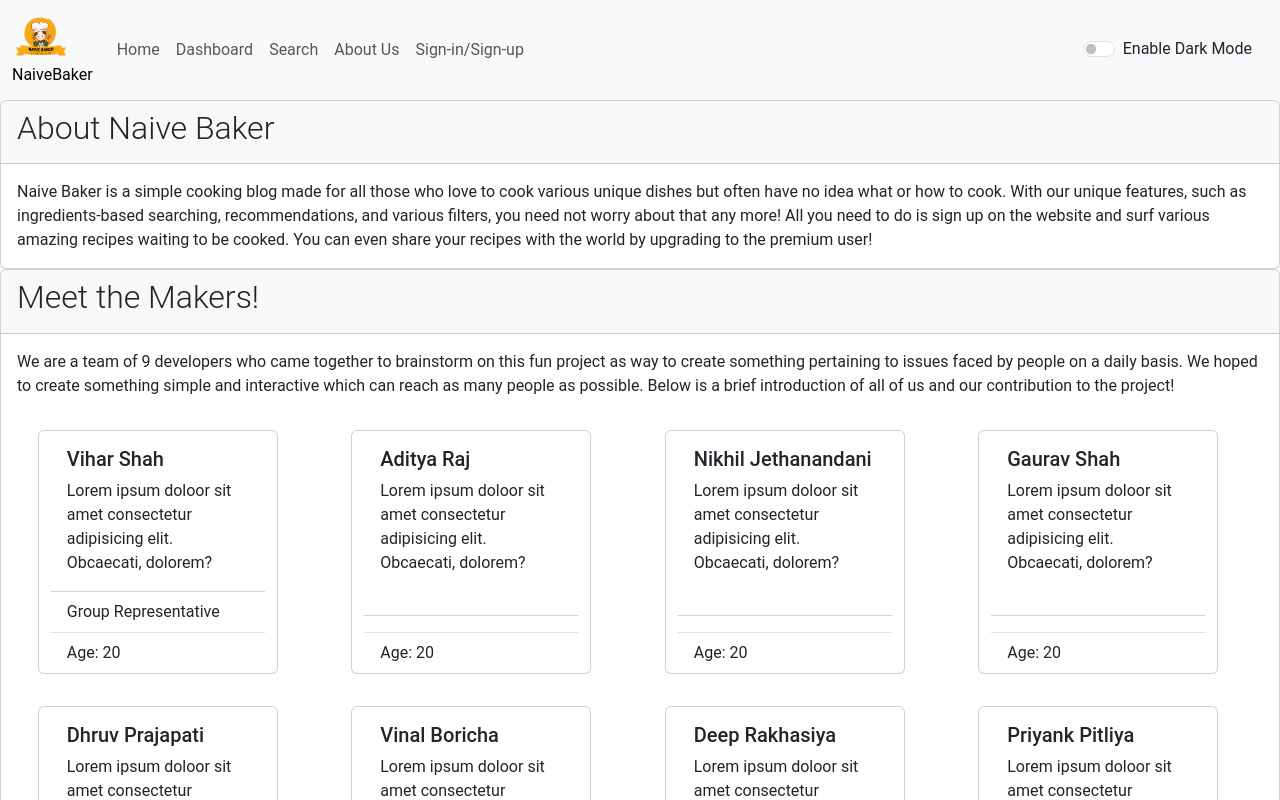
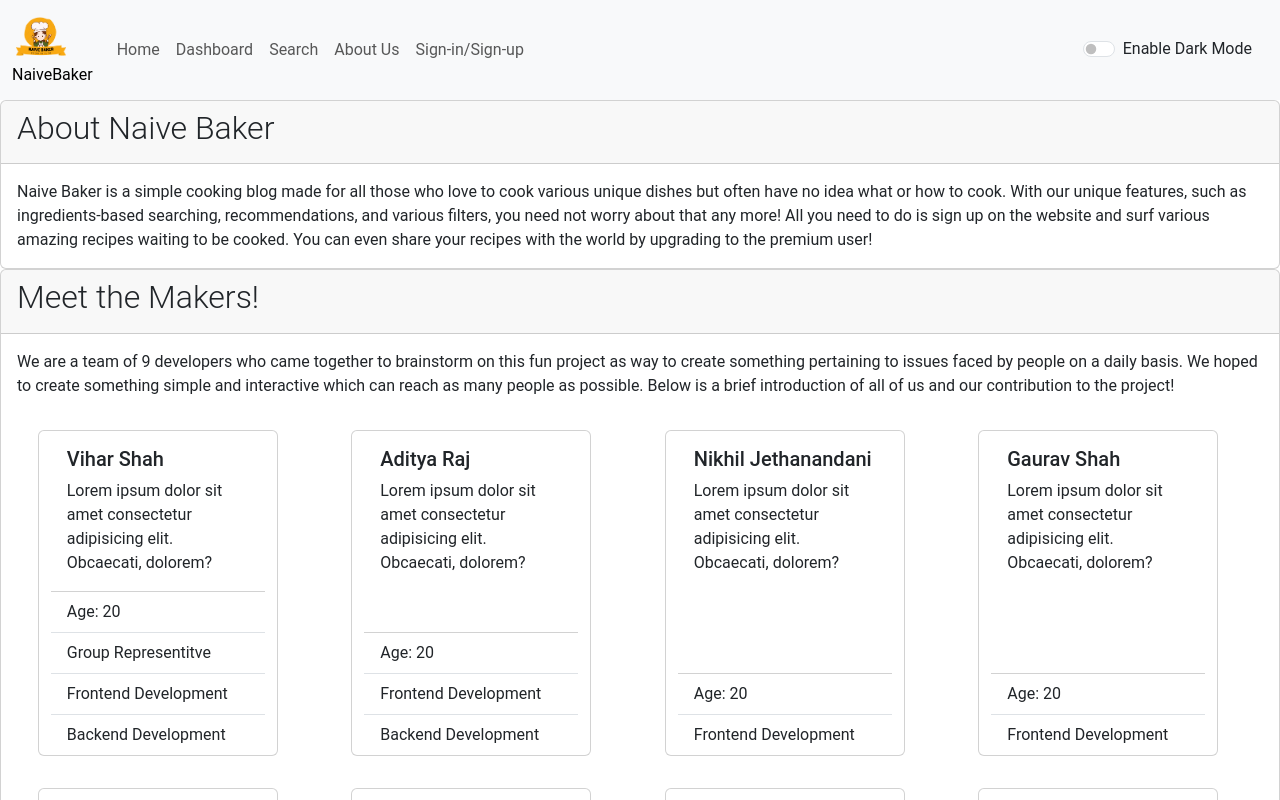
Before and after one commit to dhruvprajapati18082002/Naive_Baker, a React (Create React App) app in the folder project/: page /about-us in a window 1280 px wide. Shown: the top 800 px of the page. Built offline with nearby package versions, Linux system fonts and the light colour scheme.

Commit message:
about us page updated with feedback form , contact us

```diff
--- a/project/src/components/AboutUs.js
+++ b/project/src/components/AboutUs.js
@@ -1,5 +1,5 @@
 import React, { useState } from 'react'
-import { developers } from '../developer'
+import { developers } from '../developers.json'
 
 export default function AboutUs() {
 
@@ -37,9 +37,16 @@ export default function AboutUs() {
                                     <h5 className="card-title">{data.name}</h5>
                                     <p className="card-text">{data.description}</p>
                                 </div>
+
                                 <ul className="list-group list-group-flush">
-                                    <li className="list-group-item">{data.GR ? "Group Representative" : " "}</li>
                                     <li className="list-group-item">Age: {data.age}</li>
+
+                                    {data.role.map((data, key) =>{
+                                        return (
+                                            <li className="list-group-item" key={key}>{data}</li>
+                                        )
+                                    })}
+
                                 </ul>
                             </div>
                         );
--- a/project/src/developer.js
+++ /dev/null
@@ -1,65 +0,0 @@
-export const developers = [
-    {
-        "name": "Vihar Shah",
-        "GR": true,
-        "age": 20,
-        "description": "Lorem ipsum doloor sit amet consectetur adipisicing elit. Obcaecati, dolorem?",
-        "email": "202001110@daiict.ac.in"
-    },
-    {
-        "name": "Aditya Raj",
-        "GR": false,
-        "age": 20,
-        "description": "Lorem ipsum doloor sit amet consectetur adipisicing elit. Obcaecati, dolorem?",
-        "email": "202001099@daiict.ac.in"
-    },
-    {
-        "name": "Nikhil Jethanandani",
-        "GR": false,
-        "age": 20,
-        "description": "Lorem ipsum doloor sit amet consectetur adipisicing elit. Obcaecati, dolorem?",
-        "email": "202001108@daiict.ac.in"
-    },
-    {
-        "name": "Gaurav Shah",
-        "GR": false,
-        "age": 20,
-        "description": "Lorem ipsum doloor sit amet consectetur adipisicing elit. Obcaecati, dolorem?",
-        "email": "202001116@daiict.ac.in"
-    },
-    {
-        "name": "Dhruv Prajapati",
-        "GR": false,
-        "age": 20,
-        "description": "Lorem ipsum doloor sit amet consectetur adipisicing elit. Obcaecati, dolorem?",
-        "email": "202001103@daiict.ac.in"
-    },
-    {
-        "name": "Vinal Boricha",
-        "GR": false,
-        "age": 20,
-        "description": "Lorem ipsum doloor sit amet consectetur adipisicing elit. Obcaecati, dolorem?",
-        "email": "202001062@daiict.ac.in"
-    },
-    {
-        "name": "Deep Rakhasiya",
-        "GR": false,
-        "age": 20,
-        "description": "Lorem ipsum doloor sit amet consectetur adipisicing elit. Obcaecati, dolorem?",
-        "email": "202001094@daiict.ac.in"
-    },
-    {
-        "name": "Priyank Pitliya",
-        "GR": false,
-        "age": 20,
-        "description": "Lorem ipsum doloor sit amet consectetur adipisicing elit. Obcaecati, dolorem?",
-        "email": "202001089@daiict.ac.in"
-    },
-    {
-        "name": "Shobhit Verma",
-        "GR": false,
-        "age": 20,
-        "description": "Lorem ipsum doloor sit amet consectetur adipisicing elit. Obcaecati, dolorem?",
-        "email": "202001100@daiict.ac.in"
-    }
-]
--- /dev/null
+++ b/project/src/developers.json
@@ -0,0 +1,67 @@
+{
+    "developers": [
+        {
+            "name": "Vihar Shah",
+            "age": 20,
+            "description": "Lorem ipsum dolor sit amet consectetur adipisicing elit. Obcaecati, dolorem?",
+            "mail": "202001110@daiict.ac.in",
+            "role" : ["Group Representitve" , "Frontend Development", "Backend Development"]
+        },
+        {
+            "name": "Aditya Raj",
+            "age": 20,
+            "description": "Lorem ipsum dolor sit amet consectetur adipisicing elit. Obcaecati, dolorem?",
+            "mail": "202001099@daiict.ac.in",
+            "role" : [ "Frontend Development", "Backend Development"]
+        },
+        {
+            "name": "Nikhil Jethanandani",
+            "age": 20,
+            "description": "Lorem ipsum dolor sit amet consectetur adipisicing elit. Obcaecati, dolorem?",
+            "mail": "202001108@daiict.ac.in",
+            "role" : [ "Frontend Development"]
+        },
+        {
+            "name": "Gaurav Shah",
+            "age": 20,
+            "description": "Lorem ipsum dolor sit amet consectetur adipisicing elit. Obcaecati, dolorem?",
+            "mail": "202001116@daiict.ac.in",
+            "role" : [ "Frontend Development"]
+        },
+        {
+            "name": "Dhruv Prajapati",
+            "age": 20,
+            "description": "Lorem ipsum dolor sit amet consectetur adipisicing elit. Obcaecati, dolorem?",
+            "mail": "202001103@daiict.ac.in",
+            "role" : [ "Frontend Development", "Backend Development"]
+        },
+        {
+            "name": "Vinal Boricha",
+            "age": 20,
+            "description": "Lorem ipsum dolor sit amet consectetur adipisicing elit. Obcaecati, dolorem?",
+            "mail": "202001062@daiict.ac.in",
+            "role" : [ "Frontend Development"]
+        },
+        {
+            "name": "Deep Rakhasiya",
+            "age": 20,
+            "description": "Lorem ipsum dolor sit amet consectetur adipisicing elit. Obcaecati, dolorem?",
+            "mail": "202001094@daiict.ac.in",
+            "role" : [ "Frontend Development"]
+        },
+        {
+            "name": "Priyank Pitliya",
+            "age": 20,
+            "description": "Lorem ipsum dolor sit amet consectetur adipisicing elit. Obcaecati, dolorem?",
+            "mail": "202001089@daiict.ac.in",
+            "role" : []
+        },
+        {
+            "name": "Shobhit Verma",
+            "age": 20,
+            "description": "Lorem ipsum dolor sit amet consectetur adipisicing elit. Obcaecati, dolorem?",
+            "mail": "202001100@daiict.ac.in",
+            "role" : []
+        }
+    ]
+}
```
